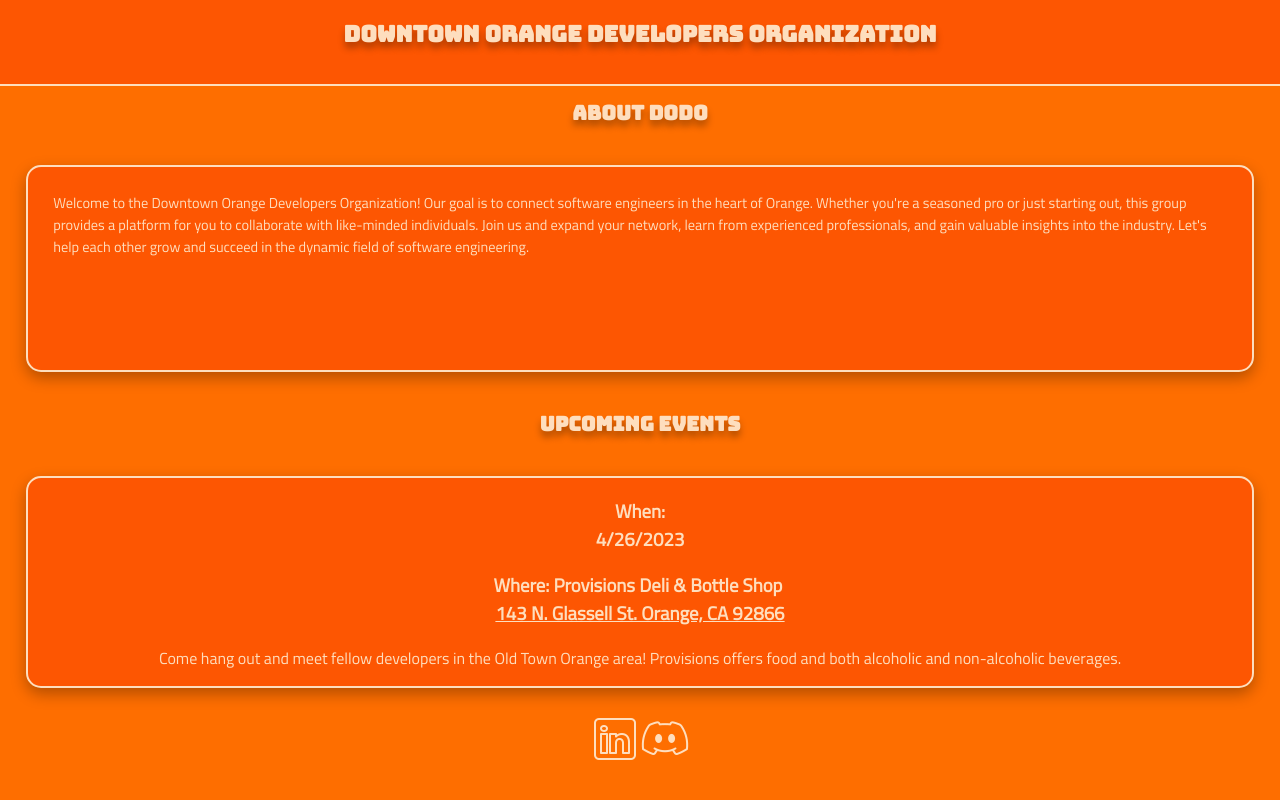
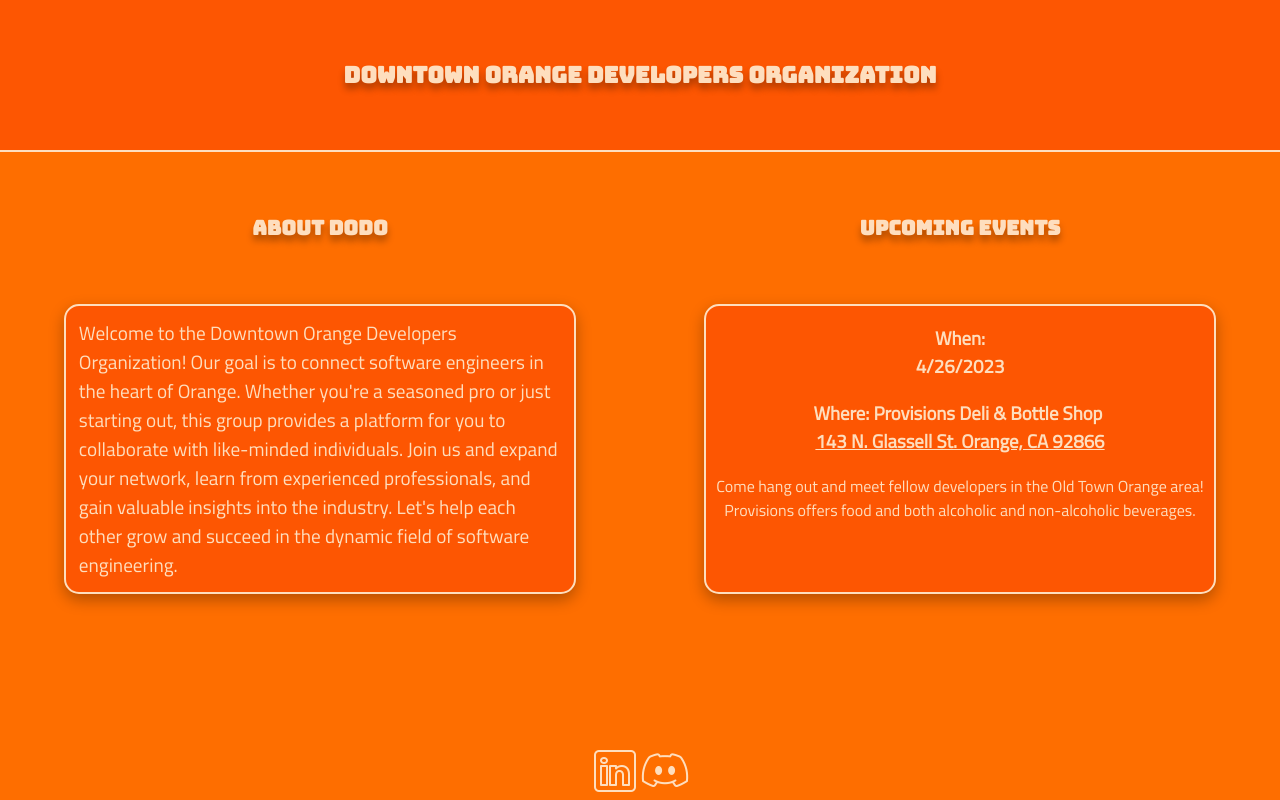
Before and after one commit to brennanp93/dodo-website, a React (Vite) app: page / in a window 1280 px wide. Built offline with nearby package versions, Linux system fonts and the light colour scheme.

Commit message:
add break points for 576px, 768px, 992px, 1200px

```diff
--- a/src/newApp.css
+++ b/src/newApp.css
@@ -27,14 +27,14 @@ footer {
 
 header {
   grid-row: 1/2;
-  grid-column: 1/4;
+  grid-column: 1/-1;
   background-color: #fd5602;
   border-bottom: solid #fedebe 2px;
   font-size: 15px;
 }
 
 footer {
-  grid-column: 1/4;
+  grid-column: 1/-1;
   grid-row: 6/7;
   display: flex;
   justify-content: center;
@@ -87,3 +87,79 @@ header,
   font-family: "Titillium Web", sans-serif;
 }
 /* 576px, 768px, 992px, 1200px */
+
+@media (min-width: 576px) {
+  .App {
+  }
+
+  .about {
+    font-size: larger;
+  }
+}
+@media (min-width: 768px) {
+  .App {
+    /* color: red; */
+  }
+
+  .about,
+  .events-box {
+    margin: 0 4% 3% 4%;
+  }
+}
+@media (min-width: 992px) {
+  .App {
+    grid-template-columns: repeat(4, 1fr);
+    grid-template-rows: repeat(4, 1fr);
+  }
+  header{
+    display: flex;
+    justify-content: center;
+    align-items: center;
+  }
+  #about-title {
+    display: flex;
+    justify-content: center;
+    align-items: center;
+    grid-column: 1/3;
+  }
+  .about {
+    grid-column: 1/3;
+    margin: 0 3% 0 3%;
+  }
+  #events-title {
+    display: flex;
+    justify-content: center;
+    align-items: center;
+    grid-row: 2/3;
+    grid-column: 3/5;
+  }
+  .events-box {
+    grid-column: 3/5;
+    grid-row: 3/4;
+    margin: 0 3% 0 3%;
+  }
+}
+@media (min-width: 1200px) {
+  #about-title {
+    display: flex;
+    justify-content: center;
+    align-items: center;
+    grid-column: 1/3;
+  }
+  .about {
+    grid-column: 1/3;
+    margin: 0 10% 0 10%;
+  }
+  #events-title {
+    display: flex;
+    justify-content: center;
+    align-items: center;
+    grid-row: 2/3;
+    grid-column: 3/5;
+  }
+  .events-box {
+    grid-column: 3/5;
+    grid-row: 3/4;
+    margin: 0 10% 0 10%;
+  }
+}
```
